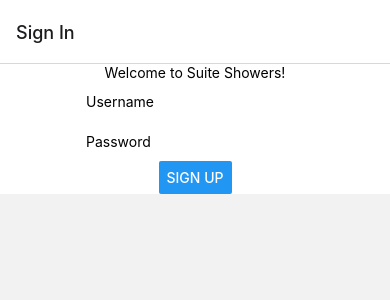
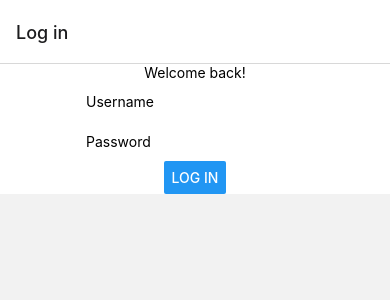
Before and after one commit to Oasis-NEU/f23-group08, a React Native app in the folder ShowerApp/: screen / in a window 390 px wide. Shown: the top 300 px of the page. Built offline with nearby package versions, Linux system fonts and the light colour scheme.

Commit message:
Added Log In Page

```diff
--- a/ShowerApp/App.js
+++ b/ShowerApp/App.js
@@ -7,7 +7,8 @@ import { createNativeStackNavigator } from '@react-navigation/native-stack';
 import Home from './Screens/Home';
 import MySuite from './Screens/MySuite';
 import Schedule from './Screens/Schedule';
-import SignIn from './Screens/Sign Up Page';
+import SignUp from './Screens/Sign Up';
+import LogIn from './Screens/Log In';
 
 const Stack = createNativeStackNavigator();
 
@@ -17,8 +18,12 @@ export default function App() {
       <Stack.Navigator>
 
       <Stack.Screen
-          name = "Sign In"
-          component = {SignIn} />
+          name = "Log in"
+          component = {LogIn} />
+
+      <Stack.Screen
+          name = "Sign Up"
+          component = {SignUp} />
 
         <Stack.Screen
           name = "Home"
--- a/ShowerApp/Screens/Log In.js
+++ b/ShowerApp/Screens/Log In.js
@@ -0,0 +1,59 @@
+import { StatusBar } from 'expo-status-bar';
+import { StyleSheet, Text, View, SafeAreaView, Image, TextInput, Button} from 'react-native';
+import {useEffect, useState} from 'react';
+
+export default function LogIn() {
+    const [Username, setUsername] = useState('');
+    const [Password, setPassword] = useState('');
+
+    return (
+
+        <SafeAreaView style={styles.container}>
+
+          <Text>Welcome back!</Text>
+
+          <TextInput
+            style={{height: 40}}
+            placeholder="Username"
+            onChangeText={(text) => setUsername(text)}
+         />
+
+          <TextInput
+            style={{height: 40}}
+            secureTextEntry={true}
+            placeholder="Password"
+            onChangeText={(text) => setPassword(text)}
+         />
+
+         <Button style = {styles.Button}
+            title = "Log in"
+            onPress = {() => console.log("Your username is " + Username + " and your password is " + Password)}
+
+         />
+
+
+        </SafeAreaView>
+      );
+}
+
+function addDatabase() {
+    // Check if username and password combination exists in database
+}
+
+const styles = StyleSheet.create({
+    container: {
+      flexDirection: 'column',
+      backgroundColor: '#ffff',
+      alignItems: 'center',
+      justifyContent: 'center',
+    },
+
+    Button: {
+        backgroundColor: '#ffgff'
+    }
+
+
+
+
+
+  });
--- a/ShowerApp/Screens/Sign Up Page.js
+++ b/ShowerApp/Screens/Sign Up.js
@@ -1,9 +1,8 @@
 import { StatusBar } from 'expo-status-bar';
 import { StyleSheet, Text, View, SafeAreaView, Image, TextInput, Button} from 'react-native';
 import {useEffect, useState} from 'react';
-import Sliders from '../Components/Sliders';
 
-export default function SignIn() {
+export default function SignUp( {navigation} ) {
     const [Username, setUsername] = useState('');
     const [Password, setPassword] = useState('');
 
@@ -32,8 +31,13 @@ export default function SignIn() {
 
          />
 
+        <Button
+          title = "Already have an account? Log in"
+          onPress = {() => navigation.navigate('Log in')} />
 
         </SafeAreaView>
+
+
       );
 }
 
```
